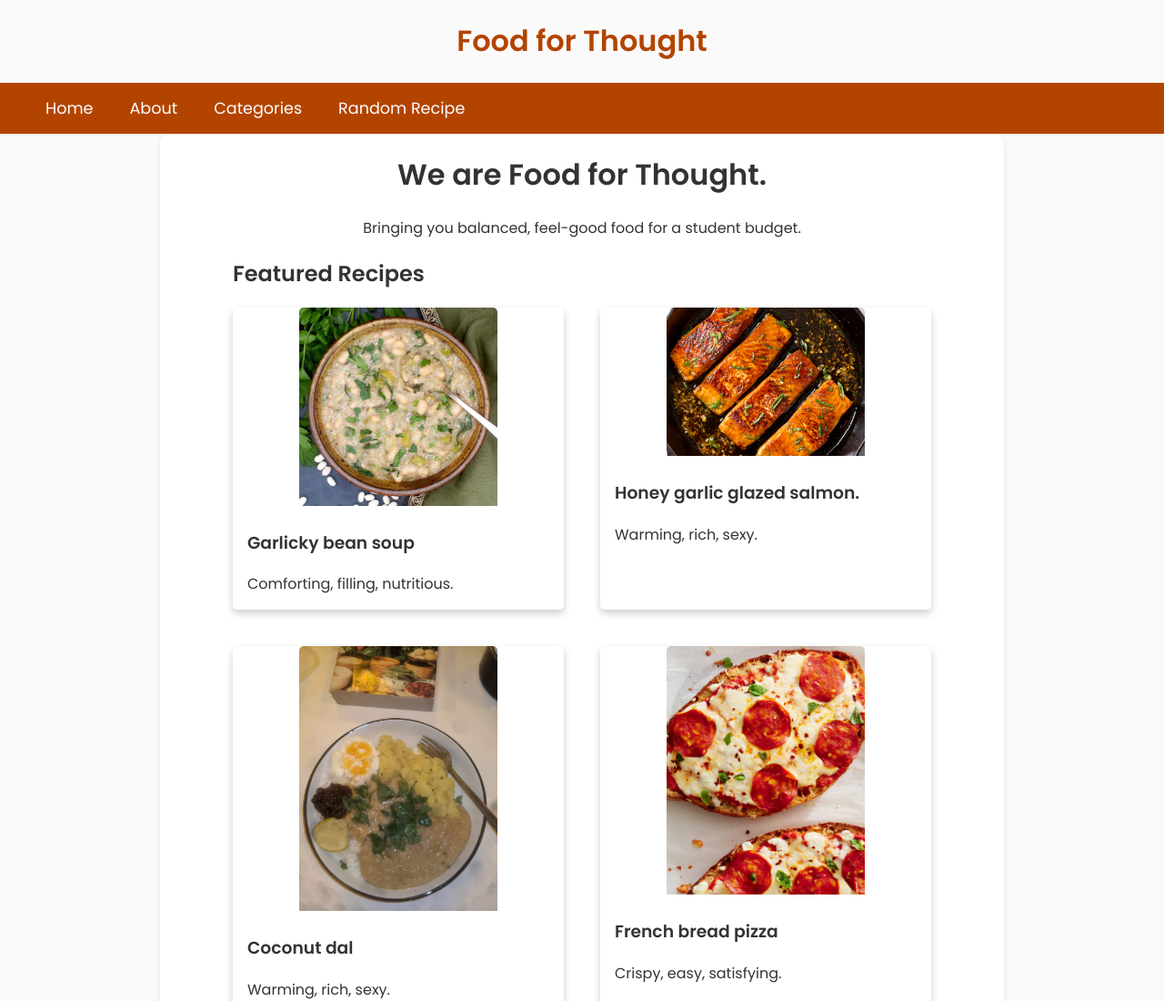
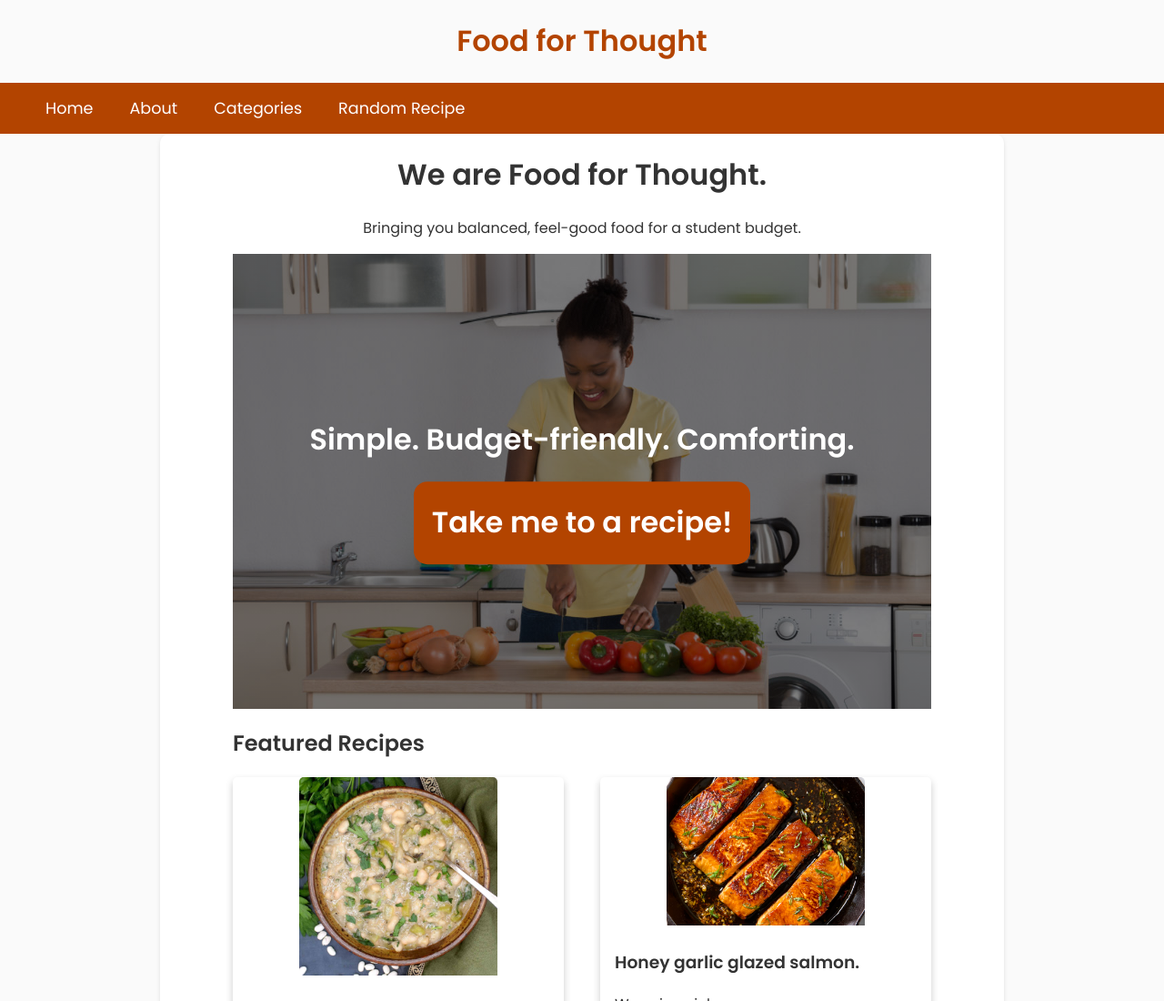
Before and after one commit to ewave99/Year-1-UX-Website, a plain HTML site: page index.html in a window 1280 px wide. Shown: the top 1100 px of the page at 91% size. Drawn offline with Linux system fonts and the light colour scheme.

Commit message:
Add a hero image and CTA button to home page

```diff
--- a/index.html
+++ b/index.html
@@ -14,6 +14,12 @@
     <div class="page-content">
         <h1>We are Food for Thought.</h1>
         <p>Bringing you balanced, feel-good food for a student budget.</p>
+        <div class="hero-image">
+            <div class="hero-text">
+                <h1>Simple. Budget-friendly. Comforting.</h1>
+                <a href="honey-garlic-glazed-salmon.html"><div class="button"><h1>Take me to a recipe!</h1></div></a>
+            </div>
+        </div>
         <h2>Featured Recipes</h2>
         <div class="cards">
             <div class="card">
--- a/styles.css
+++ b/styles.css
@@ -2,7 +2,8 @@
 :root {
     --page-background: #fafafa;
     --page-content-background: #ffffff;
-    --page-foreground: #B34400;;
+    --page-foreground: #B34400;
+    --page-foreground-hover: #943900;
     --text-color: #333333;
     --text-color-hover: #E8E8E8;
     --text-color-inverted: #ffffff;
@@ -74,6 +75,39 @@ h2, h3, h4, h5, h6 {
     flex: 1;
     max-width: 60%;
     width: 60%;
+}
+
+.hero-image {
+    background-image: linear-gradient(rgba(0,0,0,0.5),rgba(0,0,0,0.5)), url("assets/img/hero-image.jpeg");
+    height: 500px;
+    background-position: center;
+    background-repeat: no-repeat;
+    background-size: cover;
+    position: relative;
+}
+
+.hero-text {
+    text-align: center;
+    position: absolute;
+    top: 50%;
+    left: 50%;
+    transform: translate(-50%, -50%);
+    width: 100%;
+    color: var(--text-color-inverted);
+}
+
+.hero-text .button {
+    background-color: var(--page-foreground);
+    color: var(--text-color-inverted);
+    border: none;
+    border-radius: 15px;
+    padding: 0 20px;
+    display: inline-block;
+}
+.hero-text .button:hover {
+    background-color: var(--page-foreground-hover);
+    color: var(--text-color-hover);
+    transition: 0.1s;
 }
 
 li {
```
Also changed, not shown: assets/img/hero-image.jpeg (added).
